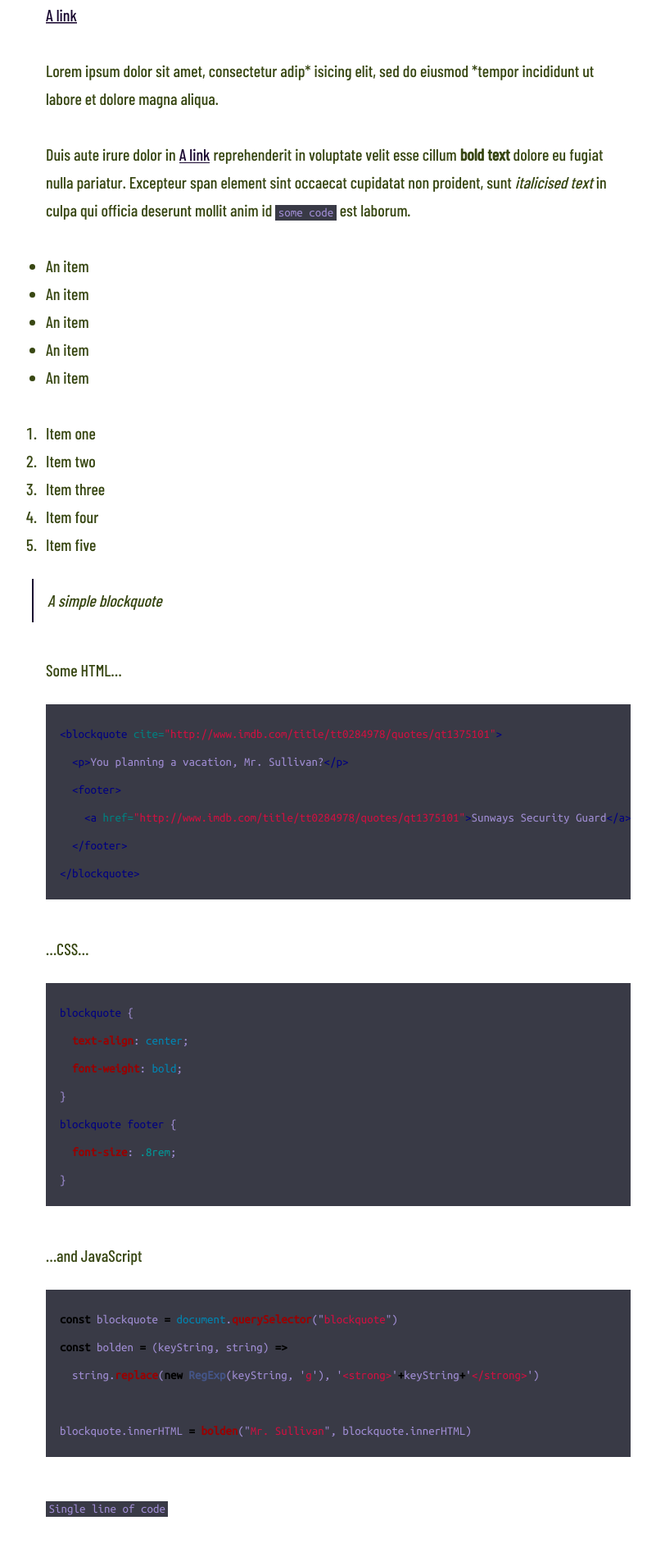
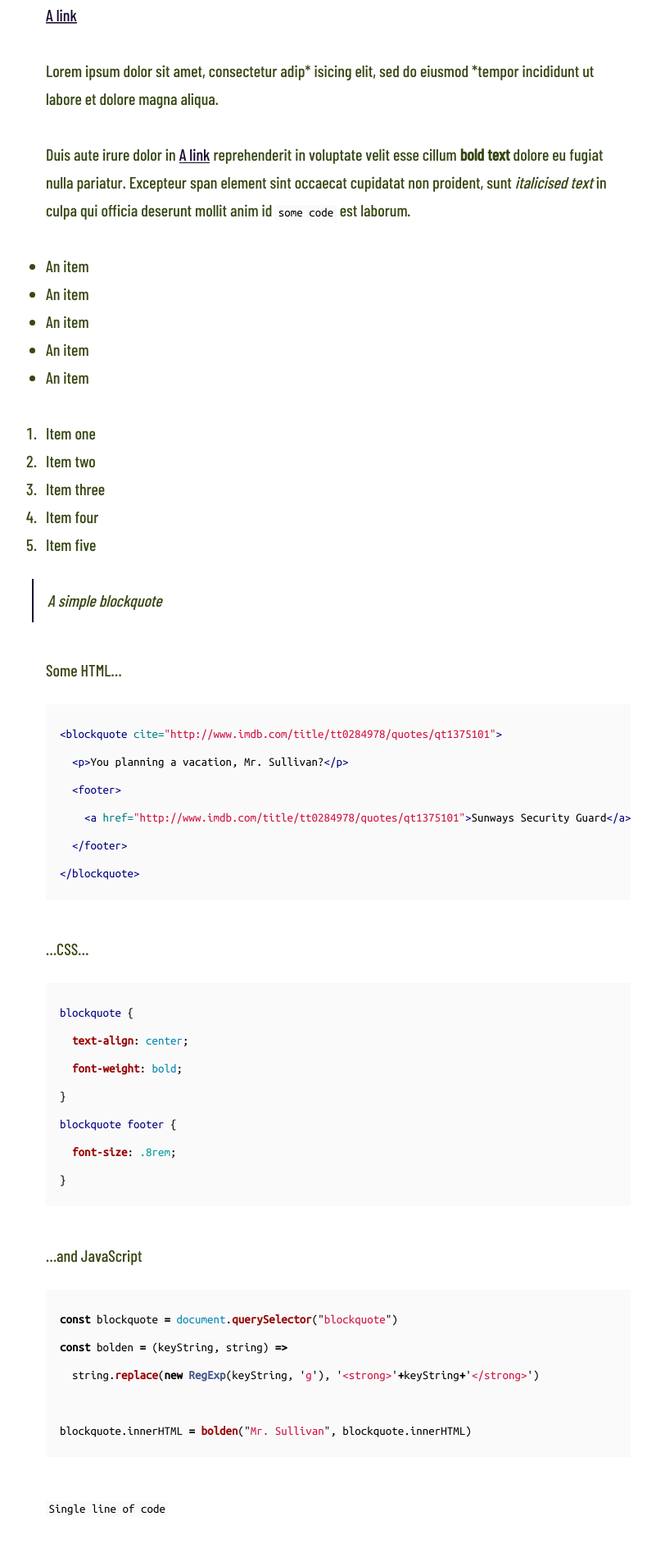
Before and after one commit to daviddarnes/alembic, a Jekyll site: the page built from elements.md, in a window 1280 px wide. Shown: the part 885-2784 px from the top of the page at 82% size, without its empty margins (8-809 px from the left). Built offline with Jekyll 4.4.1, drawn with Linux system fonts in a browser that asks for light colours; some web fonts are replaced.

Commit message:
Update _settings.scss

```diff
--- a/_sass/_settings.scss
+++ b/_sass/_settings.scss
@@ -1,6 +1,6 @@
 // Background colours
 $backgroundColour: #ffffff !default;
-$codeBackgroundColour: #393a46 !default;
+$codeBackgroundColour: #fafafa !default;
 $featureBackgroundColour: #f9fafa !default;
 $accentColour: #040218 !default;
 
@@ -12,7 +12,7 @@ $hoverColour: #726f9e !default;
 $focusColour: #fa407a !default;
 $captionColour: #a8adac !default;
 $white: #ffffff !default;
-$codeColour: #a08dd4 !default; //코드글자 색깔 변수 추가
+$codeColour: #000000 !default; //코드글자 색깔 변수 추가
 
 // Typography
 $bodytype: (
```
